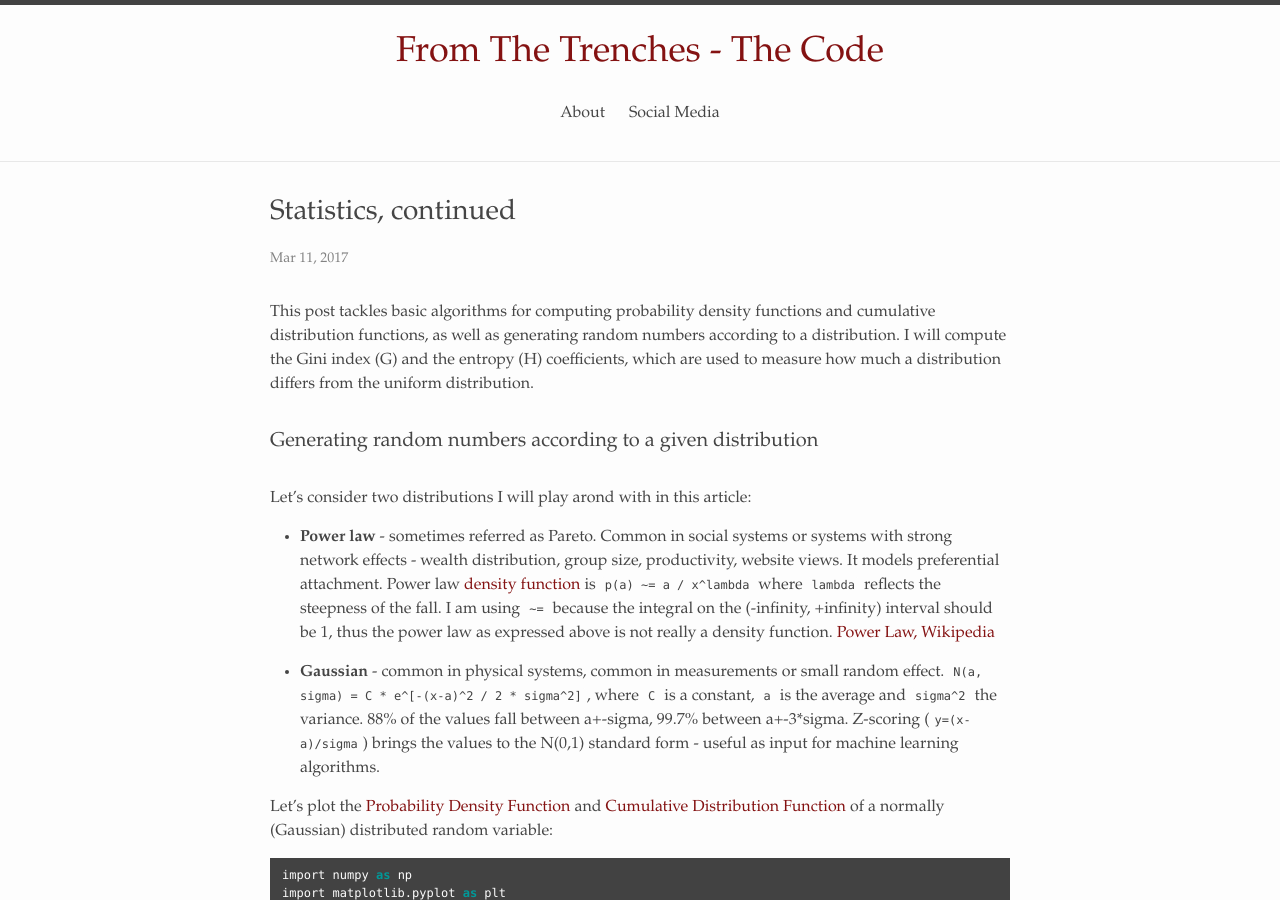
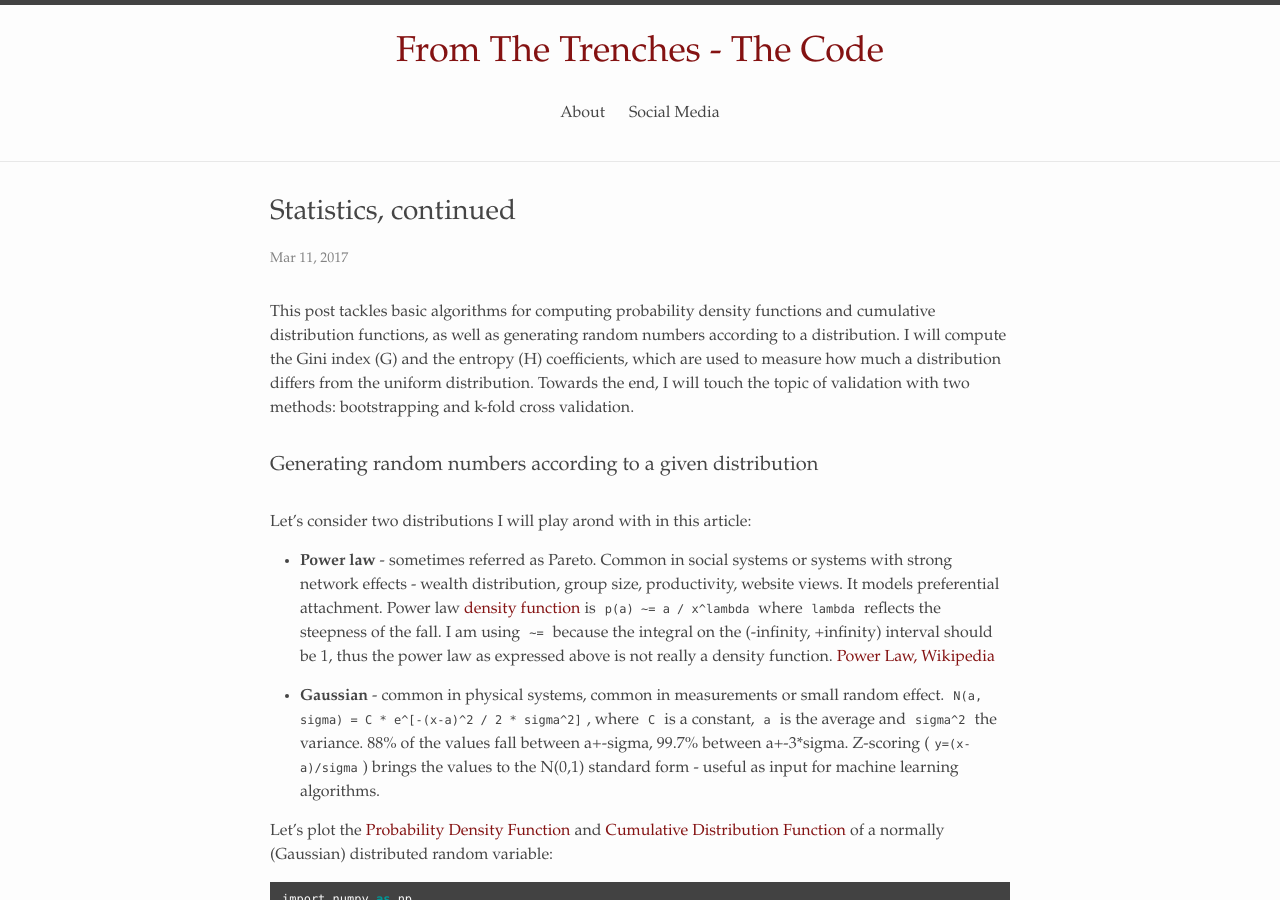
Before and after one commit to alexandrugris/my-jekyll-tech-blog, a Jekyll site: the page built from MyBlog/_posts/2017-03-18-MachineLearning-Notebook-2.markdown, in a window 1280 px wide and 900 px high. Built offline with Jekyll 4.4.1, drawn with Linux system fonts in a browser that asks for light colours.

Commit message:
k-fold cross validation

```diff
--- a/MyBlog/_posts/2017-03-18-MachineLearning-Notebook-2.markdown
+++ b/MyBlog/_posts/2017-03-18-MachineLearning-Notebook-2.markdown
@@ -4,7 +4,7 @@ title:  "Statistics, continued"
 date:   2017-03-11 14:15:16 +0200
 categories: Machine Learning
 ---
-This post tackles basic algorithms for computing probability density functions and cumulative distribution functions, as well as generating random numbers according to a distribution. I will compute the Gini index (G) and the entropy (H) coefficients, which are used to measure how much a distribution differs from the uniform distribution.
+This post tackles basic algorithms for computing probability density functions and cumulative distribution functions, as well as generating random numbers according to a distribution. I will compute the Gini index (G) and the entropy (H) coefficients, which are used to measure how much a distribution differs from the uniform distribution. Towards the end, I will touch the topic of validation with two methods: bootstrapping and k-fold cross validation.
 
 ### Generating random numbers according to a given distribution
 
```
